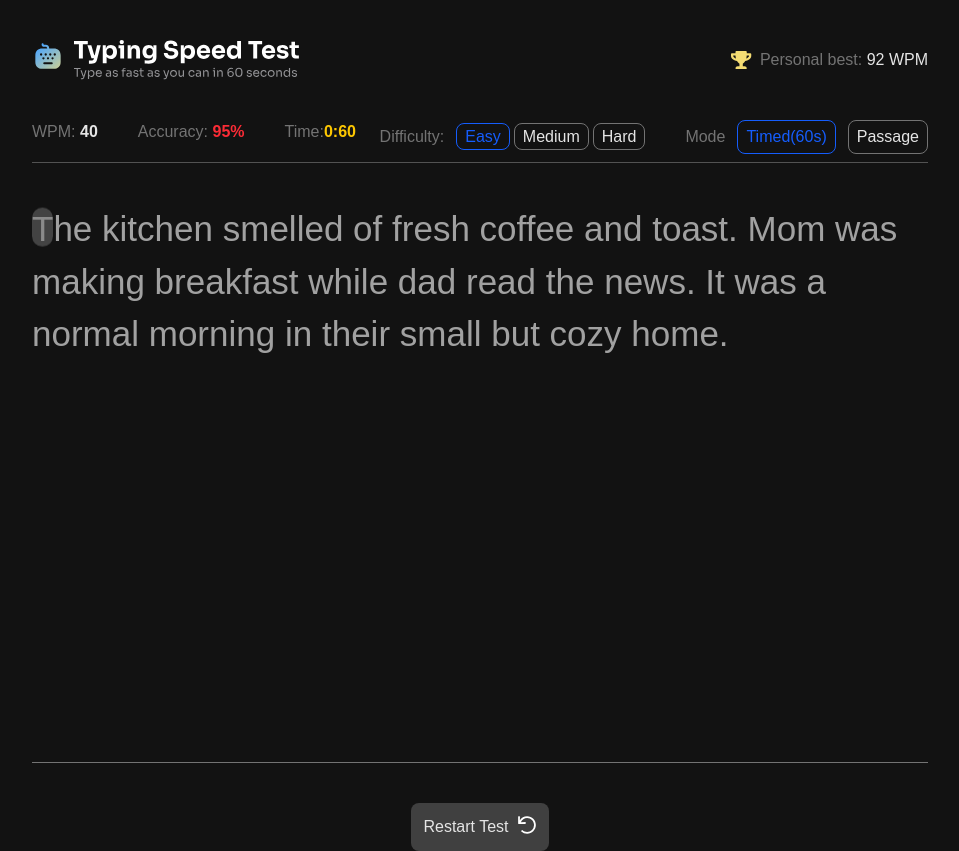
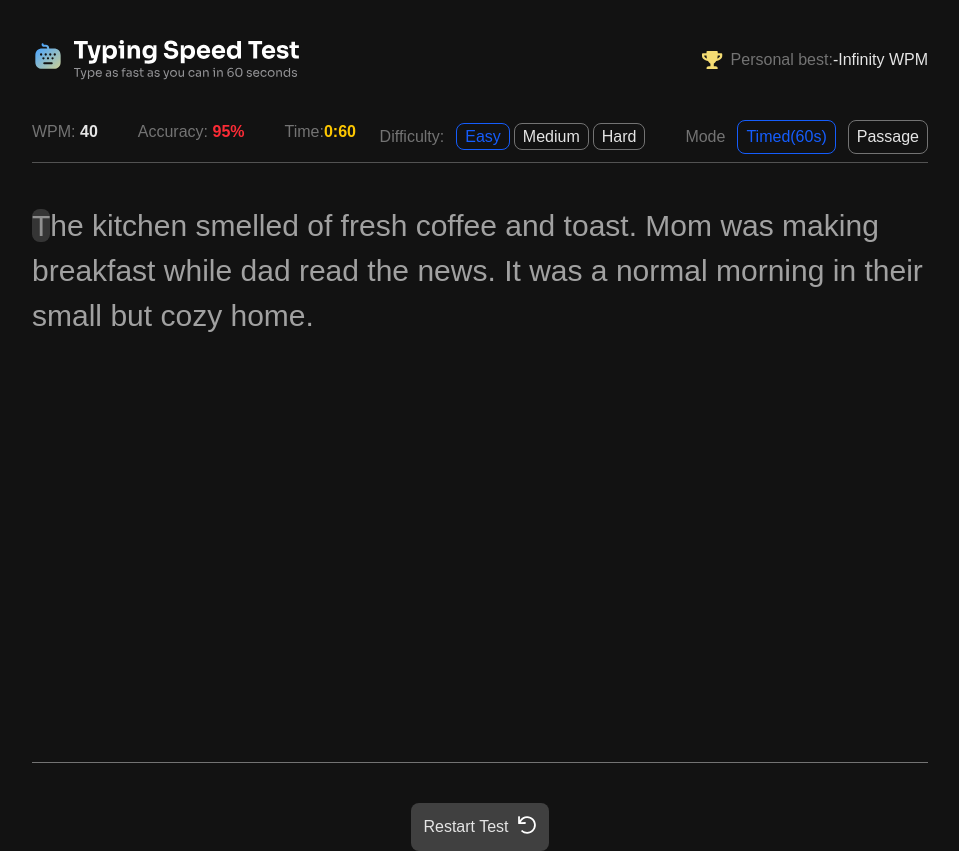
Before and after one commit to Zer0-Gravity/mini-react-project, a React (Vite) app in the folder typing-test/: page / in a window 1280 px wide. Shown: the whole page, without its empty margins (160-1119 px from the left). Built offline with nearby package versions, Linux system fonts and the light colour scheme.

Commit message:
Feat: Render the higher score to the html

```diff
--- a/typing-test/src/App.tsx
+++ b/typing-test/src/App.tsx
@@ -1,13 +1,19 @@
 import { BrowserRouter, Route, Routes } from "react-router";
 import TypingTest from "./TypingTest";
 import Result from "./Component/Result";
+import { useState } from "react";
 
 function App() {
+    const [score, setScore] = useState<number[]>([]);
+
     return (
         <BrowserRouter>
             <Routes>
-                <Route path="/" element={<TypingTest />} />
-                <Route path="/result" element={<Result />} />
+                <Route path="/" element={<TypingTest score={score} />} />
+                <Route
+                    path="/result"
+                    element={<Result score={score} setScore={setScore} />}
+                />
             </Routes>
         </BrowserRouter>
     );
--- a/typing-test/src/Component/Header.tsx
+++ b/typing-test/src/Component/Header.tsx
@@ -1,4 +1,8 @@
-function Header() {
+interface HeaderProps {
+    score: number;
+}
+
+function Header({ score }: HeaderProps) {
     return (
         <header className="flex justify-between custom-width">
             <img src="/images/logo-large.svg" alt="" />
@@ -6,7 +10,9 @@ function Header() {
                 <img src="/images/icon-personal-best.svg" alt="" />
                 <h1 className="text-neutral-500">
                     Personal best:
-                    <span className="text-neutral-200"> 92 WPM</span>
+                    <span className="text-neutral-200">
+                        {score ? score : "0"} WPM
+                    </span>
                 </h1>
             </div>
         </header>
--- a/typing-test/src/Component/Playground.tsx
+++ b/typing-test/src/Component/Playground.tsx
@@ -125,11 +125,11 @@ function Playground({
                     {passage.text.split("").map((char, index) => (
                         <span
                             // Change font color based on the match of user input and passage char
-                            className={`relative text-[35px] ${index < userType.length ? (userType[index] === char ? "text-green-400" : "text-red-400 underline") : "text-neutral-400"}`}
+                            className={`relative text-justify xs:text-[25px] md:text-[30px] ${index < userType.length ? (userType[index] === char ? "text-green-400" : "text-red-400 underline") : "text-neutral-400"}`}
                         >
                             {/* Cursor */}
                             {index === userType.length && (
-                                <span className="bg-neutral-500/50 rounded-full inset-0 absolute w-full h-full animate-bounce"></span>
+                                <span className="bg-neutral-500/50 rounded-lg inset-0 absolute w-full h-full animate-pulse"></span>
                             )}
                             {char}
                         </span>
--- a/typing-test/src/Component/Result.tsx
+++ b/typing-test/src/Component/Result.tsx
@@ -1,18 +1,39 @@
 import { useLocation, useNavigate } from "react-router";
 import Header from "./Header";
+import { useEffect, useRef, type SetStateAction } from "react";
 
-function Result() {
+interface ResultProps {
+    score: number[];
+    setScore: React.Dispatch<SetStateAction<number[]>>;
+}
+
+function Result({ score, setScore }: ResultProps) {
     const navigate = useNavigate();
     const location = useLocation(); //Get the passed data
     const data = location.state;
+    const scoreRef = useRef(false);
+
+    //Get the bigger score
+    const finalScore = Math.max(...score);
 
     const backToMain = () => {
         navigate("/", { replace: true, state: null });
     };
+
+    useEffect(() => {
+        if (!scoreRef.current) {
+            setScore((prev) => [...prev, data.wpm]);
+            scoreRef.current = true;
+        }
+        // eslint-disable-next-line react-hooks/exhaustive-deps
+    }, []);
+
+    console.log(score);
+
     return (
         <main className="flex flex-col items-center h-screen">
             {/* Header section */}
-            <Header />
+            <Header score={finalScore} />
 
             <div className="flex-1 flex flex-col items-center gap-5 justify-center">
                 <section className="flex flex-col items-center justify-center md:w-full gap-4 ">
--- a/typing-test/src/TypingTest.tsx
+++ b/typing-test/src/TypingTest.tsx
@@ -8,11 +8,16 @@ import Header from "./Component/Header";
 type DifficultyLevels = keyof MockData;
 type Mode = "timed" | "passage";
 
-function TypingTest() {
+interface MainProps {
+    score: number[];
+}
+
+function TypingTest({ score }: MainProps) {
     const [difficulty, setDifficulty] = useState<DifficultyLevels>("easy");
     const [seconds, setSeconds] = useState<number>(60);
     const [mode, setMode] = useState<Mode>("timed");
     const timeRef = useRef<ReturnType<typeof setInterval> | null>(null);
+    const finalScore = Math.max(...score);
 
     const startTimer = () => {
         //Check if the timer currently running or not
@@ -74,7 +79,7 @@ function TypingTest() {
     return (
         <main className="mt-10 flex flex-col gap-10 items-center">
             {/* Header Section */}
-            <Header />
+            <Header score={finalScore} />
 
             {/* Label section */}
             <section className="flex justify-between border-b border-b-neutral-600 custom-width">
```
